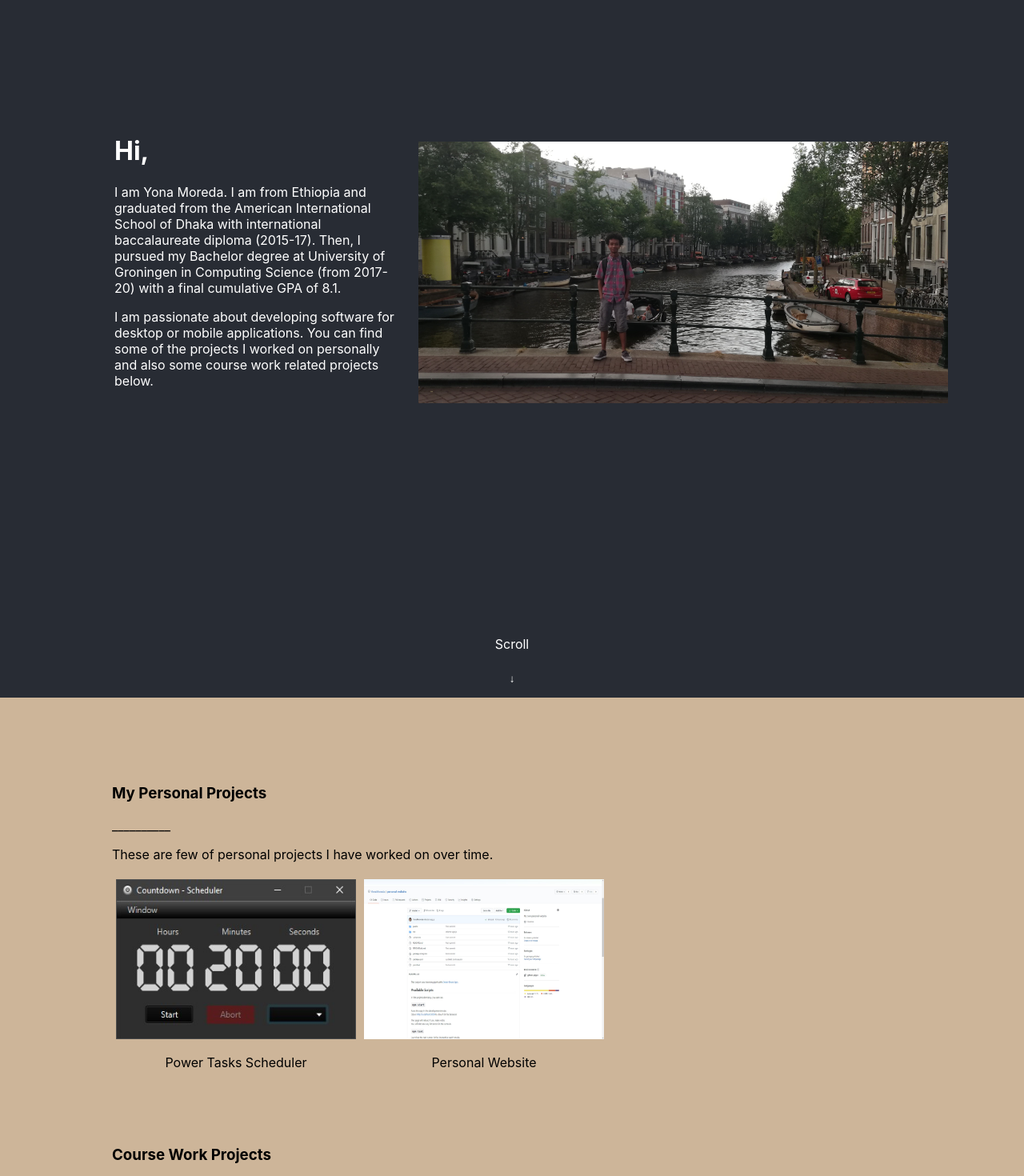
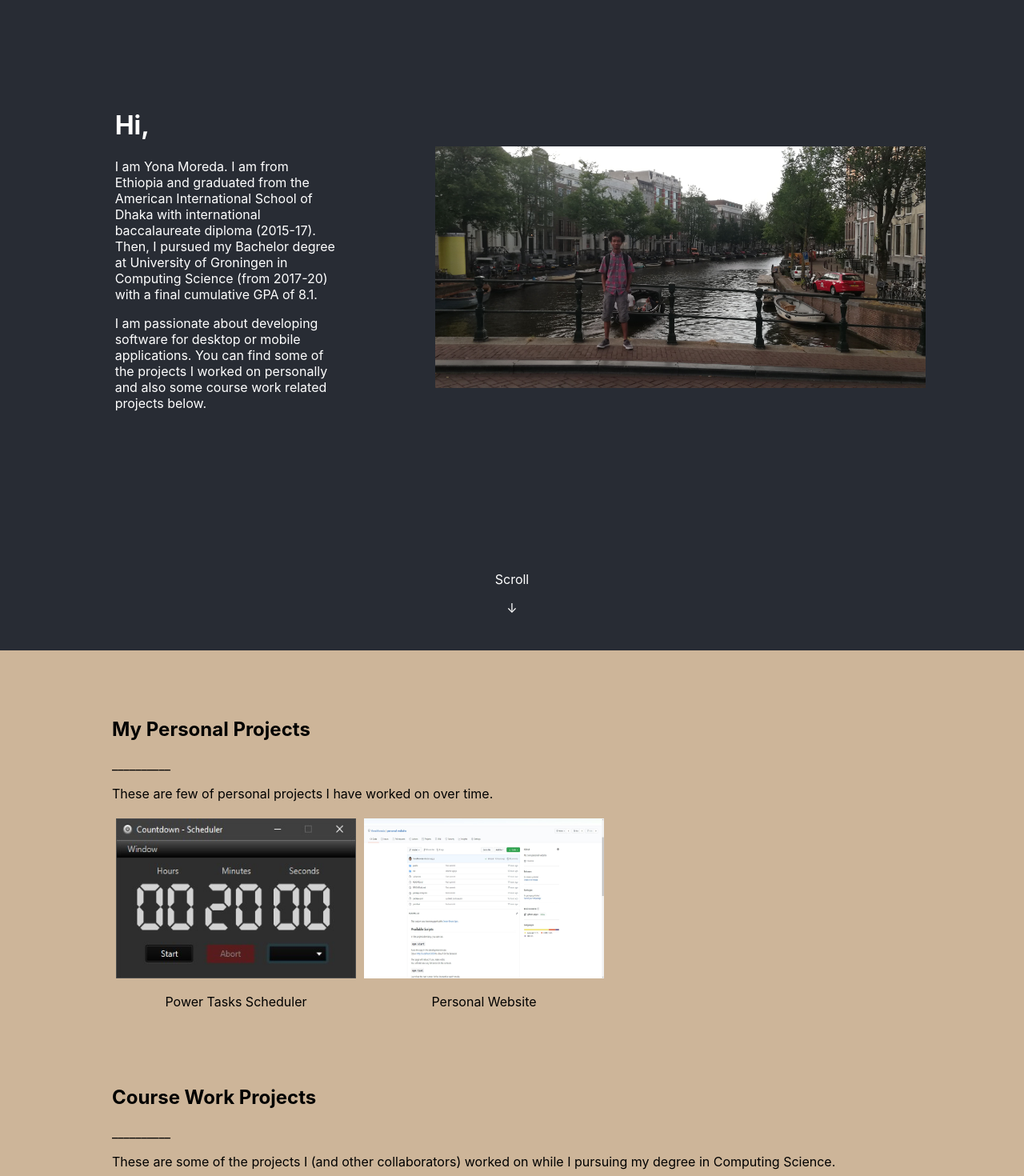
Before and after one commit to YonaMoreda/personal-website, a React (Create React App) app: page / in a window 1280 px wide. Shown: the part 100-1570 px from the top of the page at 80% size. Built offline with nearby package versions, Linux system fonts and the light colour scheme.

Commit message:
scroll component improved and some styling/refactoring

```diff
--- a/src/App.js
+++ b/src/App.js
@@ -6,7 +6,7 @@ import ContactsApp from "./components/ContactsApp";
 import './StyleSheets/App.css';
 import FooterApp from "./components/FooterApp";
 import ProfileApp from "./components/ProfileApp";
-import ScrollDemo from "./components/ScrollApp";
+import ScrollApp from "./components/ScrollApp";
 import SkillApp from "./components/SkillsApp";
 
 
@@ -21,12 +21,12 @@ function App() {
                         <td><ProfileApp/></td>
                     </tr>
                 </table>
-                <ScrollDemo/>
+                <ScrollApp id={"firstScroll"}/>
                 <PersonalProjectsApp/>
                 <CourseWorkProjectsApp/>
-                <ScrollDemo/>
+                <ScrollApp id={"secondScroll"}/>
                 <SkillApp/>
-                <ScrollDemo/>
+                {/*<ScrollApp id={"thirdScroll"}/>*/}
                 <ContactsApp/>
                 <FooterApp/>
             </header>
--- a/src/StyleSheets/App.css
+++ b/src/StyleSheets/App.css
@@ -32,15 +32,16 @@
 }
 
 .Summary {
-    padding-left: 40%;
+    padding-left: 30%;
     /*padding-left: 140px;*/
-    padding-top: 70%;
-    padding-bottom: 80%;
-    width: 350px;
+    margin-top: 50%;
+    margin-bottom: 40%;
+    width: 60%;
+    /*width: 350px;*/
 }
 
 .PersonalProjects {
-    padding-top: 7%;
+    padding-top: 5%;
     padding-left: 140px;
     background-color: #CDB599FF;
     color: black;
--- a/src/StyleSheets/Profile.css
+++ b/src/StyleSheets/Profile.css
@@ -1,18 +1,15 @@
 .Profile {
-    /*position: absolute;*/
     text-align: right;
-    padding-right: 10%;
-    /*padding-right: 140px;*/
-    /*padding-top: 40px;*/
-    /*padding: 300px 150px 40px 40px;*/
+    padding-right: 15%;
 }
 
 .Profile img {
-    width: 80%;
+    padding-top: 10%;
+    width: 90%;
     height: auto;
     transition: transform 2s;
 }
 
 .Profile img:hover {
-    transform: scale(1.2);
+    transform: scale(1.3);
 }
--- a/src/StyleSheets/Scroll.css
+++ b/src/StyleSheets/Scroll.css
@@ -1,5 +1,6 @@
 .Scroll {
     text-align: center;
+    /*background-color: #db083d;*/
 }
 
 .Scroll{
@@ -12,15 +13,27 @@
 }
 
 .Scroll div {
-    padding-bottom: 10px;
+    padding-bottom: 2.1%;
     padding-top: 10px;
 }
 
+#firstScroll {
+    background-color: #282c34;
+}
 
-div button {
-    padding: 16px;
+#secondScroll {
+    background-color: #CDB599FF;
+    color: black;
+}
+
+#thirdScroll {
     background-color: #282c34;
-    color: white;
-    width: 100%;
-    border: #282c34;
 }
+
+/*div button {*/
+/*    padding: 16px;*/
+/*    background-color: #282c34;*/
+/*    color: white;*/
+/*    width: 100%;*/
+/*    border: #282c34;*/
+/*}*/
--- a/src/StyleSheets/Skills.css
+++ b/src/StyleSheets/Skills.css
@@ -1,6 +1,6 @@
 .Skill{
     padding-top: 5%;
     padding-left: 60%;
-    padding-bottom: 10%;
+    padding-bottom: 7%;
     font-size: xx-large;
 }
--- a/src/components/ContactsApp.js
+++ b/src/components/ContactsApp.js
@@ -13,7 +13,7 @@ function ContactsApp() {
             <a target="_blank" href="https://github.com/YonaMoreda">@YonaMoreda</a>
             <h4>E-Mail</h4>
             {/* eslint-disable-next-line react/jsx-no-target-blank */}
-            <a target="_blank" href="https://mail.google.com/mail/u/0/#inbox">yokoti1999@gmail.com</a>
+            <a target="_blank" href="mailto:yokots3q@gmail.com">yokots3q@gmail.com</a>
         </div>
     );
 }
--- a/src/components/CourseWorkProjectsApp.js
+++ b/src/components/CourseWorkProjectsApp.js
@@ -7,7 +7,7 @@ import web_eng_image from "../images/web-eng-screenshot.jpg"
 function CourseWorkProjectsApp() {
     return (
         <div className="CourseWorkProjects">
-            <h3>Course Work Projects</h3>
+            <h2>Course Work Projects</h2>
             <span>__________</span>
             <p>These are some of the projects I (and other collaborators) worked on while I pursuing my degree in Computing Science.</p>
             {/* todo:: mention there are several collaborators */}
--- a/src/components/PersonalProjectsApp.js
+++ b/src/components/PersonalProjectsApp.js
@@ -6,7 +6,7 @@ import website_image from '../images/this-website-screenshot.jpg'
 function PersonalProjectsApp() {
     return (
         <div className="PersonalProjects">
-            <h3>My Personal Projects</h3>
+            <h2>My Personal Projects</h2>
             <span>__________</span>
             <p>These are few of personal projects I have worked on over time.</p>
             <ProjectApp title="Power Tasks Scheduler"
--- a/src/components/ScrollApp.js
+++ b/src/components/ScrollApp.js
@@ -1,18 +1,17 @@
 import React, {useEffect, useRef} from "react";
 import '../StyleSheets/Scroll.css'
 
-const scrollToRef = (ref) => window.scrollTo({left:0, top:ref.current.offsetTop + 140, behavior:'smooth'})
-const useMountEffect = (fun) => useEffect(fun, [])
-
-const ScrollDemo = () => {
+function ScrollApp(props) {
+    const scrollToRef = (ref) => window.scrollTo({left: 0, top: ref.current.offsetTop + 140, behavior: 'smooth'})
+    const useMountEffect = (fun) => useEffect(fun, [])
     const myRef = useRef(null)
     useMountEffect(() => scrollToRef(myRef))
     return (
-        <div className="Scroll">
-            <div ref={myRef}>Scroll</div>
-            <button onClick={() => scrollToRef(myRef)}>↓</button>
+        <div className="Scroll" id={props.id} onClick={() => scrollToRef(myRef)}>
+            <div ref={myRef}>Scroll<p>↓</p></div>
+
         </div>
-    )
+    );
 }
 
-export default ScrollDemo;
+export default ScrollApp;
```
